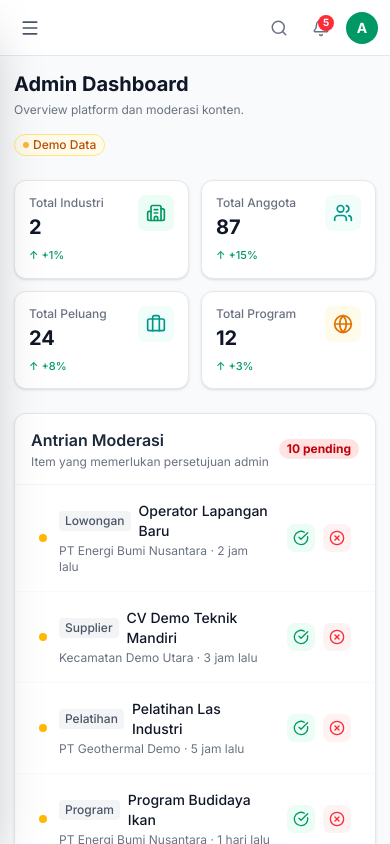
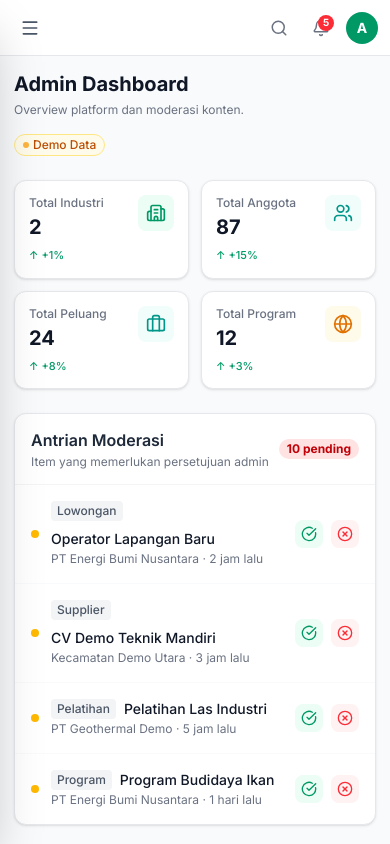
Before and after one commit to Giprojectongit/Geo-Connect, a Next.js app: page /admin/dashboard in a window 390 px wide. Built offline with nearby package versions, Linux system fonts and the light colour scheme.

Commit message:
fix(admin): make dashboard moderation list and tabs responsive on mobile

```diff
--- a/src/app/admin/dashboard/page.tsx
+++ b/src/app/admin/dashboard/page.tsx
@@ -67,15 +67,15 @@ export default function AdminDashboard() {
               </CardHeader>
               <div className="divide-y divide-gray-50">
                 {pendingItems.map((item, i) => (
-                  <div key={i} className="px-6 py-4 flex items-center justify-between gap-4">
-                    <div className="flex items-center gap-3">
+                  <div key={i} className="p-4 sm:px-6 sm:py-4 flex items-center justify-between gap-3">
+                    <div className="flex items-center gap-3 min-w-0 flex-1">
                       <div className="w-2 h-2 rounded-full bg-amber-400 shrink-0" />
-                      <div>
-                        <div className="flex items-center gap-2">
-                          <span className="text-xs bg-gray-100 text-gray-600 px-1.5 py-0.5 rounded font-medium">{item.type}</span>
-                          <span className="text-sm font-medium text-gray-900">{item.title}</span>
+                      <div className="min-w-0 flex-1">
+                        <div className="flex flex-wrap items-center gap-2">
+                          <span className="text-xs bg-gray-100 text-gray-600 px-1.5 py-0.5 rounded font-medium shrink-0">{item.type}</span>
+                          <span className="text-sm font-medium text-gray-900 truncate">{item.title}</span>
                         </div>
-                        <div className="text-xs text-gray-500 mt-0.5">{item.company} · {item.time}</div>
+                        <div className="text-xs text-gray-500 mt-0.5 truncate">{item.company} · {item.time}</div>
                       </div>
                     </div>
                     <div className="flex gap-2 shrink-0">
--- a/src/app/admin/moderation/page.tsx
+++ b/src/app/admin/moderation/page.tsx
@@ -23,7 +23,7 @@ export default function AdminModerationPage() {
   return (
     <DashboardLayout title="Moderasi">
       <div className="space-y-6">
-        <div className="flex items-center justify-between">
+        <div className="flex flex-col sm:flex-row sm:items-start justify-between gap-3">
           <div>
             <h1 className="text-2xl font-bold text-gray-900">Moderasi Konten</h1>
             <p className="text-gray-500 mt-1">Review dan setujui konten yang dikirimkan ke platform.</p>
@@ -32,7 +32,7 @@ export default function AdminModerationPage() {
         </div>
 
         {/* Tabs */}
-        <div className="flex gap-2 border-b border-gray-200">
+        <div className="flex gap-2 border-b border-gray-200 overflow-x-auto pb-px">
           {tabs.map(tab => (
             <button
               key={tab.key}
```
